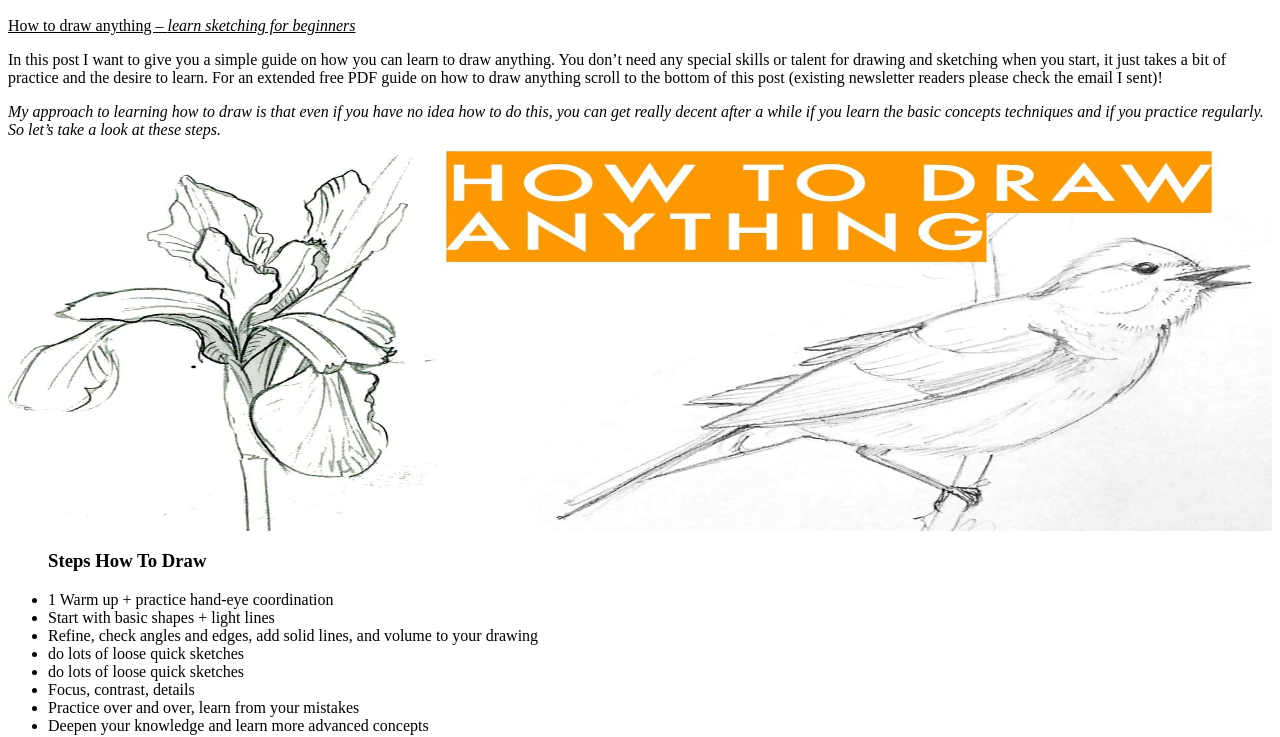
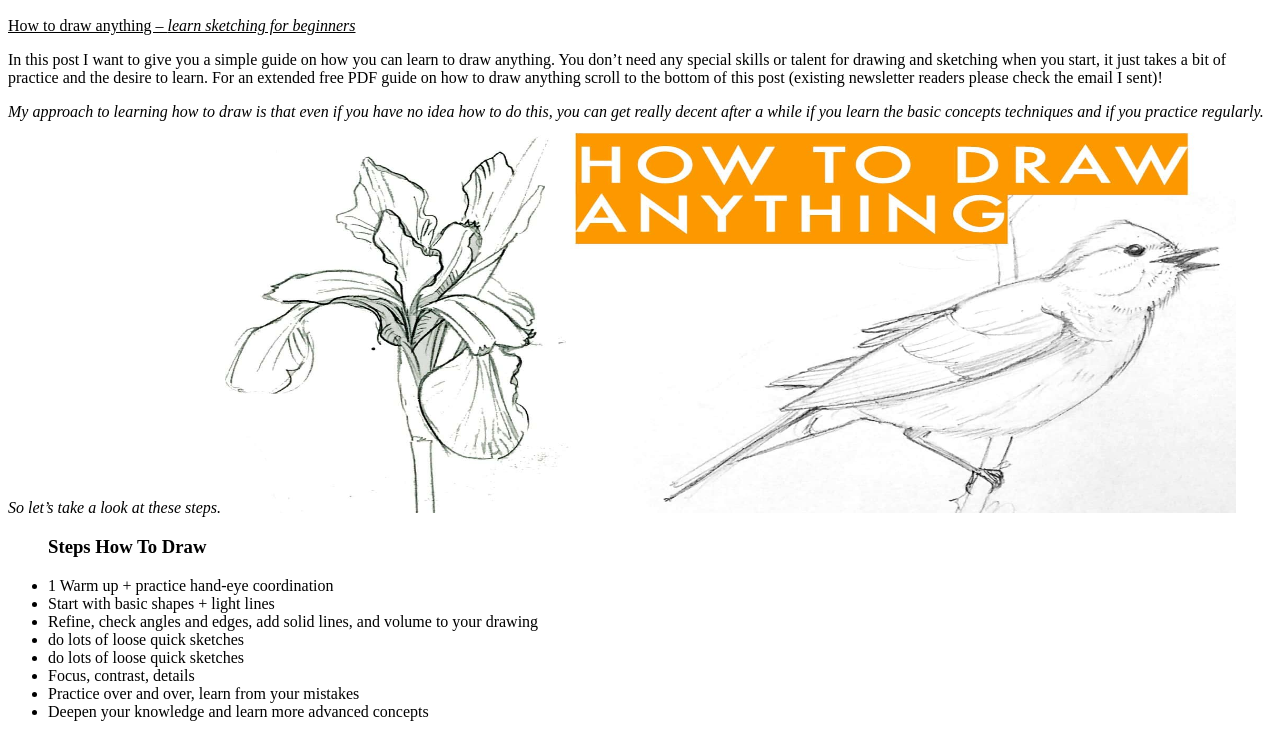
Before and after one commit to anisaisyah-svg/Anis, a plain HTML site: page index.html in a window 1280 px wide. Shown: the part 96-833 px from the top of the page. Drawn offline with Linux system fonts and the light colour scheme.

Commit message:
Update index.html
Signed-off-by: anisaisyah-svg <anisaisyahroslan@gmail.com>

```diff
--- a/index.html
+++ b/index.html
@@ -18,7 +18,7 @@
 
 <!--this is the picture space-->
 
-<img src="draw.jpg" height="50%" width="100%">
+<img src="draw.jpg" height="50%" width="80%">
 
 <ul>
 <h3>Steps How To Draw</h3>
@@ -51,4 +51,5 @@
 <li>Deepen your knowledge and learn more advanced concepts</li>
 </ol>
 
+
 </html>
```
